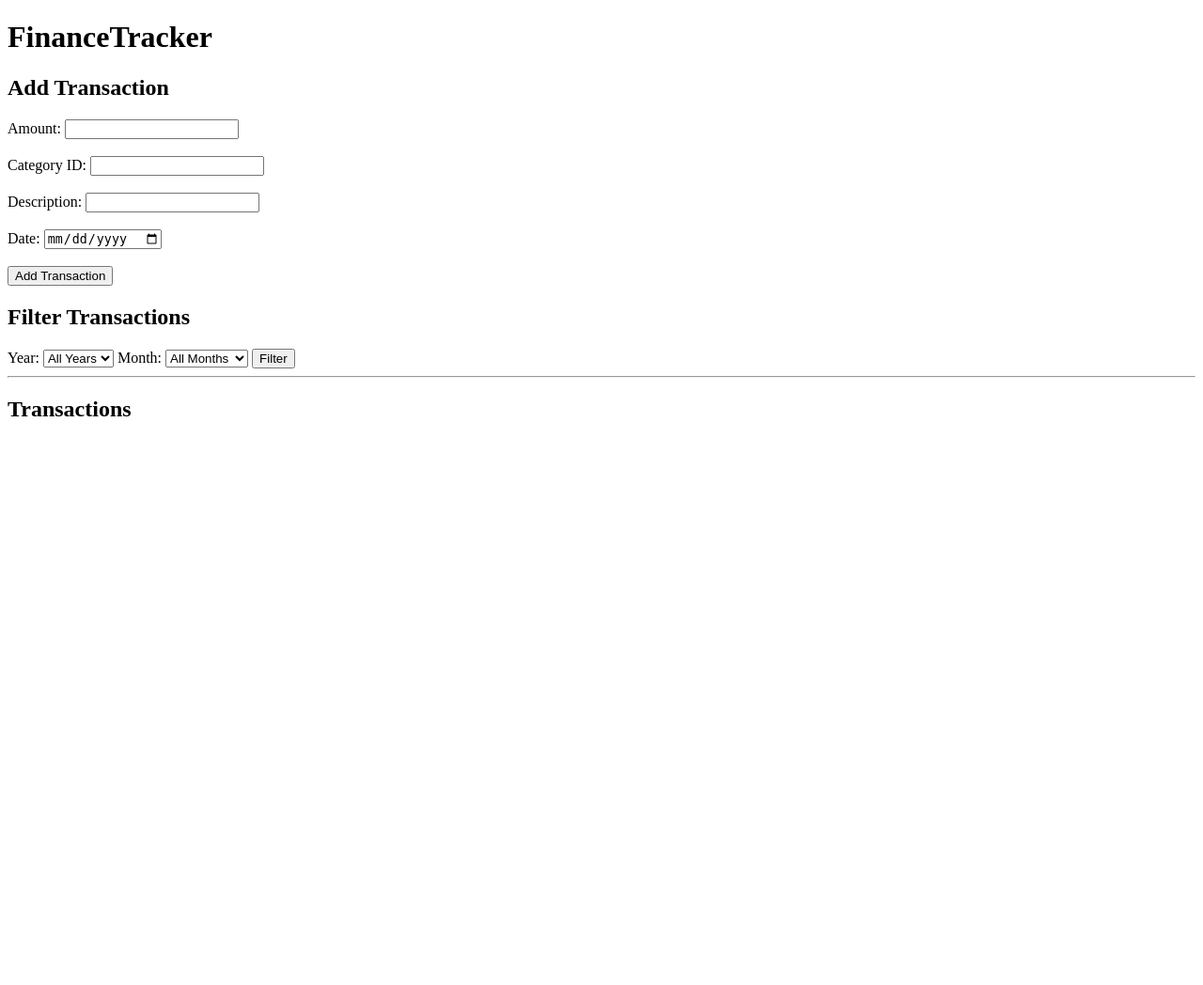
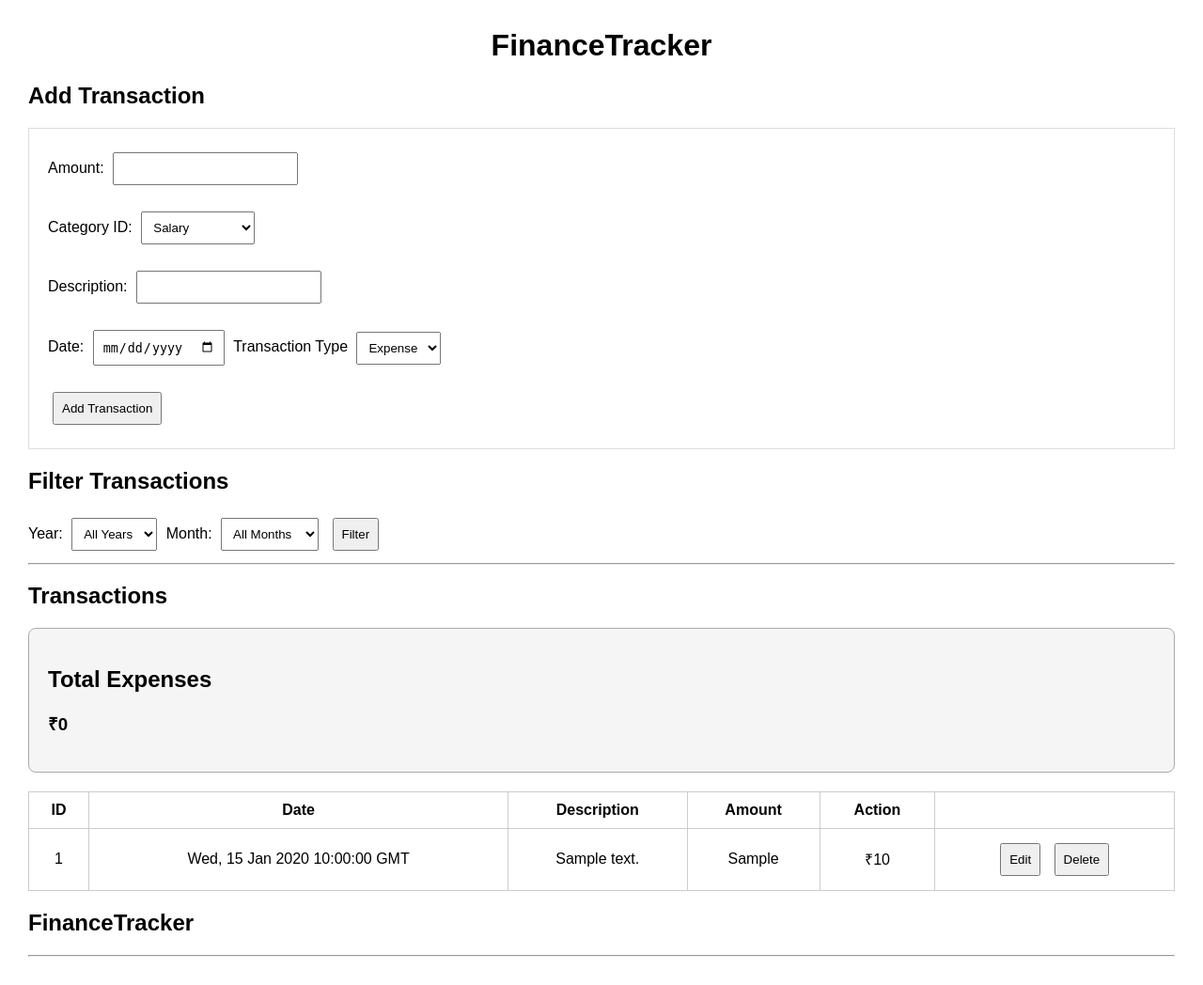
Before and after one commit to vivekyadavlucknow3123-source/Finance-Tracker, a Flask app: page / in a window 1280 px wide. Shown: the whole page at 94% size. Before the commit the page ends 443 px from the top, so only its background shows below. Run offline with Flask 3, Linux system fonts and the light colour scheme; data comes from the database, SQL or seed files in the repository; tables that the repository leaves empty or names only in its code hold one stand-in row (values such as "Sample post").

Commit message:
Completed Day 8 dashboard improvements

```diff
--- a/app.py
+++ b/app.py
@@ -7,6 +7,7 @@ from flask import Flask
 from routes.user_routes import user_bp
 from routes.transaction_routes import transaction_bp
 from flask import render_template
+from routes.category_routes import category_bp
 
 app = Flask(__name__)
 
@@ -20,6 +21,8 @@ def home():
 
     return render_template('index.html')
 
+app.register_blueprint(category_bp)
+
 
 if __name__ == '__main__':
     app.run(debug=True)
--- /dev/null
+++ b/routes/category_routes.py
@@ -0,0 +1,19 @@
+from flask import Blueprint
+from flask import jsonify
+
+from services.category_service import (
+    get_all_categories
+)
+
+category_bp = Blueprint(
+    'category_bp',
+    __name__
+)
+
+
+@category_bp.route('/categories')
+def categories():
+
+    data = get_all_categories()
+
+    return jsonify(data)
--- /dev/null
+++ b/services/category_service.py
@@ -0,0 +1,25 @@
+"""
+Category Service
+"""
+
+from database.database.db_connection import get_connection
+
+
+def get_all_categories():
+
+    conn = get_connection()
+
+    cursor = conn.cursor(
+        dictionary=True
+    )
+
+    cursor.execute(
+        "SELECT * FROM categories"
+    )
+
+    data = cursor.fetchall()
+
+    cursor.close()
+    conn.close()
+
+    return data
--- /dev/null
+++ b/static/css/style.css
@@ -0,0 +1,55 @@
+body {
+    font-family: Arial, sans-serif;
+    margin: 30px;
+}
+
+h1 {
+    text-align: center;
+}
+
+form {
+    padding: 20px;
+    border: 1px solid #ddd;
+    margin-bottom: 20px;
+}
+
+input,
+select,
+button {
+    padding: 8px;
+    margin: 5px;
+}
+
+table {
+    width: 100%;
+    border-collapse: collapse;
+}
+
+table,
+th,
+td {
+    border: 1px solid #ccc;
+}
+
+th,
+td {
+    padding: 10px;
+    text-align: center;
+}
+
+.summary-card {
+    padding: 20px;
+    border: 1px solid #aaa;
+    margin-bottom: 20px;
+}
+nav {
+
+    margin-bottom: 20px;
+}
+
+.summary-card {
+
+    background: #f5f5f5;
+
+    border-radius: 8px;
+}
--- a/static/js/main.js
+++ b/static/js/main.js
@@ -1,61 +1,41 @@
-document
-    .getElementById("transaction-form")
-    .addEventListener("submit", async function(event) {
+let deletedTransactions = [];
 
-        event.preventDefault();
+let redoTransactions = [];
 
-        const transaction = {
 
-            user_id: 1,
+/* ---------------------------
+   Load Categories
+---------------------------- */
 
-            category_id: parseInt(
-                document.getElementById(
-                    "category_id"
-                ).value
-            ),
-
-            amount: parseFloat(
-                document.getElementById(
-                    "amount"
-                ).value
-            ),
-
-            transaction_type: "Expense",
-
-            description:
-                document.getElementById(
-                    "description"
-                ).value,
-
-            transaction_date:
-                document.getElementById(
-                    "transaction_date"
-                ).value
-        };
+async function loadCategories() {
 
     const response =
-            await fetch(
-                "/transactions",
-                {
-                    method: "POST",
+        await fetch('/categories');
 
-                    headers: {
-                        "Content-Type":
-                            "application/json"
-                    },
+    const categories =
+        await response.json();
 
-                    body:
-                        JSON.stringify(
-                            transaction
-                        )
-                }
+    const dropdown =
+        document.getElementById(
+            'category_id'
         );
 
-        const result =
-            await response.json();
+    dropdown.innerHTML = '';
 
-        alert(result.message);
+    categories.forEach(category => {
+
+        dropdown.innerHTML += `
+            <option value="${category.category_id}">
+                ${category.category_name}
+            </option>
+        `;
     });
+}
+
+
+/* ---------------------------
+   Populate Years
+---------------------------- */
 
 function populateYears() {
 
@@ -81,7 +61,10 @@ document
     }
 }
 
-populateYears();
+
+/* ---------------------------
+   Load Transactions
+---------------------------- */
 
 async function loadTransactions() {
 
@@ -93,25 +76,26 @@ populateYears();
 
     const year =
         document.getElementById(
-            "year-select"
+            'year-select'
         ).value;
 
     const month =
         document.getElementById(
-            "month-select"
+            'month-select'
         ).value;
 
-    const container =
+    const table =
         document.getElementById(
             'transaction-list'
         );
 
-    container.innerHTML = '';
+    table.innerHTML = '';
 
-    let total = 0;
+    let totalIncome = 0;
 
-    transactions.forEach(
-        transaction => {
+    let totalExpense = 0;
+
+    transactions.forEach(transaction => {
 
         const date =
             new Date(
@@ -127,39 +111,265 @@ populateYears();
             ).padStart(2, '0');
 
         if (
-                (year === '' || transactionYear === year)
+            (year === '' ||
+             transactionYear === year)
             &&
-                (month === '' || transactionMonth === month)
+            (month === '' ||
+             transactionMonth === month)
         ) {
 
-                total +=
+            if (
+                transaction.transaction_type
+                === 'Income'
+            ) {
+
+                totalIncome +=
                     parseFloat(
                         transaction.amount
                     );
 
-                container.innerHTML += `
-                    <p>
-                        <strong>
-                            ${transaction.description}
-                        </strong>
+            } else {
 
-                        -
-                        ₹${transaction.amount}
+                totalExpense +=
+                    parseFloat(
+                        transaction.amount
+                    );
+            }
 
-                        -
-                        ${transaction.transaction_date}
-                    </p>
+            table.innerHTML += `
+
+                <tr>
+
+                    <td>${transaction.transaction_id}</td>
+
+                    <td>${transaction.transaction_date}</td>
+
+                    <td>${transaction.description}</td>
+
+                    <td>${transaction.transaction_type}</td>
+
+                    <td>₹${transaction.amount}</td>
+
+                    <td>
+
+                        <button
+                        class="edit-btn"
+                        onclick="
+                        editTransaction(
+                        ${transaction.transaction_id},
+                        '${transaction.description}',
+                        ${transaction.amount}
+                        )">
+
+                        Edit
+
+                        </button>
+
+                        <button
+                        class="delete-btn"
+                        onclick="
+                        deleteTransaction(
+                        ${transaction.transaction_id}
+                        )">
+
+                        Delete
+
+                        </button>
+
+                    </td>
+
+                </tr>
             `;
         }
+    });
+
+    document.getElementById(
+        'total-income'
+    ).innerText =
+        `₹${totalIncome.toFixed(2)}`;
+
+    document.getElementById(
+        'total-expense'
+    ).innerText =
+        `₹${totalExpense.toFixed(2)}`;
+}
+
+
+/* ---------------------------
+   Add Transaction
+---------------------------- */
+
+document
+.getElementById(
+    "transaction-form"
+)
+.addEventListener(
+    "submit",
+    async function(event) {
+
+        event.preventDefault();
+
+        const transaction = {
+
+            user_id: 1,
+
+            category_id:
+            parseInt(
+                document.getElementById(
+                    "category_id"
+                ).value
+            ),
+
+            amount:
+            parseFloat(
+                document.getElementById(
+                    "amount"
+                ).value
+            ),
+
+            transaction_type:
+            document.getElementById(
+                "transaction_type"
+            ).value,
+
+            description:
+            document.getElementById(
+                "description"
+            ).value,
+
+            transaction_date:
+            document.getElementById(
+                "transaction_date"
+            ).value
+        };
+
+        await fetch(
+            "/transactions",
+            {
+                method: "POST",
+
+                headers: {
+                    "Content-Type":
+                    "application/json"
+                },
+
+                body:
+                JSON.stringify(
+                    transaction
+                )
             }
         );
 
-    container.innerHTML += `
-        <hr>
+        loadTransactions();
 
-        <h3>
-            Total Expenses:
-            ₹${total.toFixed(2)}
-        </h3>
-    `;
+        document
+        .getElementById(
+            "transaction-form"
+        )
+        .reset();
     }
+);
+
+
+/* ---------------------------
+   Delete Transaction
+---------------------------- */
+
+async function deleteTransaction(id) {
+
+    await fetch(
+        `/transactions/${id}`,
+        {
+            method: "DELETE"
+        }
+    );
+
+    loadTransactions();
+}
+
+
+/* ---------------------------
+   Edit Transaction
+---------------------------- */
+
+async function editTransaction(
+    id,
+    description,
+    amount
+){
+
+    const newDescription =
+        prompt(
+            "Edit Description",
+            description
+        );
+
+    const newAmount =
+        prompt(
+            "Edit Amount",
+            amount
+        );
+
+    if(
+        !newDescription ||
+        !newAmount
+    ){
+        return;
+    }
+
+    await fetch(
+        `/transactions/${id}`,
+        {
+            method: "PUT",
+
+            headers:{
+                "Content-Type":
+                "application/json"
+            },
+
+            body:
+            JSON.stringify({
+
+                description:
+                newDescription,
+
+                amount:
+                parseFloat(
+                    newAmount
+                )
+            })
+        }
+    );
+
+    loadTransactions();
+}
+
+
+/* ---------------------------
+   Undo / Redo Placeholder
+---------------------------- */
+
+function undoDelete() {
+
+    alert(
+        "Undo functionality requires backend history tracking and will be added later."
+    );
+}
+
+function redoDelete() {
+
+    alert(
+        "Redo functionality requires backend history tracking and will be added later."
+    );
+}
+
+
+/* ---------------------------
+   Startup
+---------------------------- */
+
+populateYears();
+
+loadCategories();
+
+loadTransactions();
--- a/templates/index.html
+++ b/templates/index.html
@@ -3,6 +3,9 @@
 
 <head>
     <title>FinanceTracker</title>
+    <link
+rel="stylesheet"
+href="{{ url_for('static', filename='css/style.css') }}">
 </head>
 
 <body>
@@ -19,7 +22,9 @@
         <br><br>
 
         <label>Category ID:</label>
-        <input type="number" id="category_id" required>
+        <select id="category_id">
+
+</select>
 
         <br><br>
 
@@ -31,6 +36,22 @@
         <label>Date:</label>
         <input type="date" id="transaction_date" required>
 
+        <label>
+Transaction Type
+</label>
+
+<select id="transaction_type">
+
+    <option value="Expense">
+        Expense
+    </option>
+
+    <option value="Income">
+        Income
+    </option>
+
+</select>
+
         <br><br>
 
         <button type="submit">
@@ -38,6 +59,7 @@
         </button>
 
     </form>
+
     <h2>Filter Transactions</h2>
 
 <label>Year:</label>
@@ -74,9 +96,50 @@
 
     <h2>Transactions</h2>
 
-<div id="transaction-list">
+<div class="summary-card">
+
+    <h2>
+        Total Expenses
+    </h2>
+
+    <h3 id="total-expense">
+        ₹0
+    </h3>
 
 </div>
+
+
+<table>
+
+    <thead>
+
+
+        <tr>
+            <th>ID</th>
+            <th>Date</th>
+            <th>Description</th>
+            <th>Amount</th>
+            <th>Action</th>
+        </tr>
+
+    </thead>
+
+    <tbody id="transaction-list">
+
+    </tbody>
+
+</table>
+
+</div>
+<nav>
+
+    <h2>
+        FinanceTracker
+    </h2>
+
+    <hr>
+
+</nav>
 
      <script src="/static/js/main.js"></script>
 
```
Also changed, not shown: database/finance_tracker.sql (+50 -58 lines), 2 other files. Lines whose indentation alone changed are shown as unchanged.
